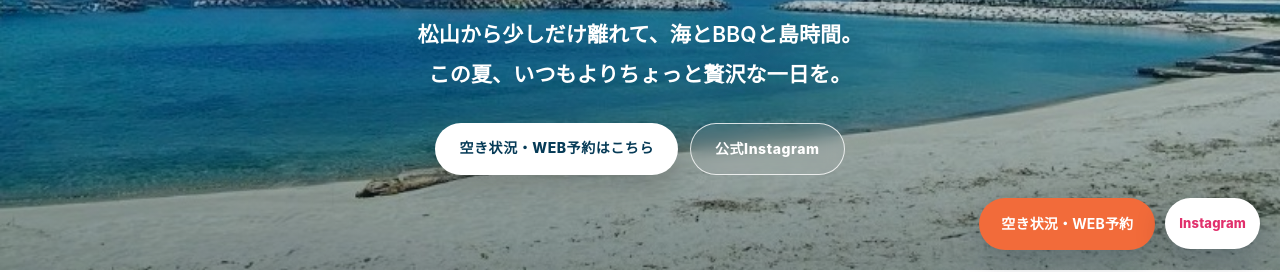
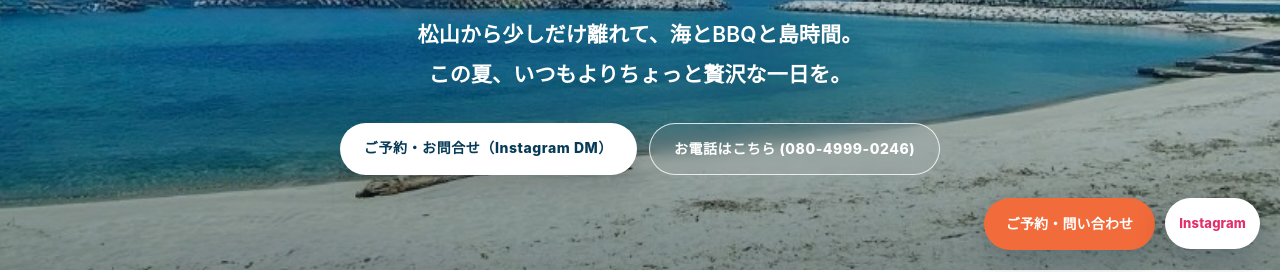
Before and after one commit to fc-mano/GoGoUmi_paradise_LP, a plain HTML site: page index.html in a window 1280 px wide. Shown: the part 530-802 px from the top of the page. Drawn offline with Linux system fonts and the light colour scheme.

Commit message:
refactor: replace web reservation links with Instagram DM and phone contact

```diff
--- a/app.js
+++ b/app.js
@@ -51,7 +51,7 @@ function renderPriceSection() {
   const container = document.querySelector('#price .container');
   if (!container) return;
 
-  const reserveUrl = cfg.reserveUrl || "https://airregi.jp/reserve/";
+  const reserveUrl = cfg.reserveUrl || "https://www.instagram.com/gogoumi_paradise";
 
   // STEP 1 特徴リスト
   const baseFeaturesHtml = (cfg.basePrice.features || [])
@@ -263,7 +263,7 @@ function renderEventSection() {
 function setupReserveLinks() {
   const reserveUrl = (typeof PRICE_CONFIG !== 'undefined' && PRICE_CONFIG.reserveUrl)
     ? PRICE_CONFIG.reserveUrl
-    : "https://airregi.jp/reserve/";
+    : "https://www.instagram.com/gogoumi_paradise";
 
   document.querySelectorAll('[data-reserve-link]').forEach(el => {
     el.href = reserveUrl;
--- a/index.html
+++ b/index.html
@@ -83,7 +83,7 @@
         "name": "予約は必要ですか？",
         "acceptedAnswer": {
           "@type": "Answer",
-          "text": "はい、事前のご予約をお願いしております。空き状況の確認・ご予約はWEB予約システム、またはInstagram DM・お電話（080-4999-0246）からお問い合わせください。"
+          "text": "はい、事前のご予約をお願いしております。空き状況の確認・ご予約はInstagram DM、またはお電話（080-4999-0246）からお問い合わせください。"
         }
       },
       {
@@ -170,10 +170,9 @@
         <h1><img src="images/logo_white_center.png" alt="GoGoUmi paradise" class="hero-logo"><span>海の虜</span></h1>
         <p class="hero-copy">松山から少しだけ離れて、海とBBQと島時間。<br>この夏、いつもよりちょっと贅沢な一日を。</p>
         <div class="cta-row">
-          <a class="btn btn-primary" href="https://airregi.jp/reserve/" data-reserve-link target="_blank"
-            rel="noopener noreferrer">空き状況・WEB予約はこちら</a>
-          <a class="btn btn-outline" href="https://www.instagram.com/gogoumi_paradise" target="_blank"
-            rel="noopener noreferrer">公式Instagram</a>
+          <a class="btn btn-primary" href="https://www.instagram.com/gogoumi_paradise" data-reserve-link target="_blank"
+            rel="noopener noreferrer">ご予約・お問合せ（Instagram DM）</a>
+          <a class="btn btn-outline" href="tel:08049990246">お電話はこちら (080-4999-0246)</a>
         </div>
       </div>
     </div>
@@ -364,9 +363,9 @@
               <div class="faq-toggle">+</div>
             </button>
             <div class="faq-a">
-              <div class="faq-a-inner">はい、事前のご予約をお願いしております。空き状況の確認・ご予約はWEB予約システム、または<a
+              <div class="faq-a-inner">はい、事前のご予約をお願いしております。空き状況の確認・ご予約は<a
                   href="https://www.instagram.com/gogoumi_paradise" target="_blank" rel="noopener noreferrer"
-                  class="link-highlight">Instagram DM</a>・お電話（<a href="tel:08049990246"
+                  class="link-highlight">Instagram DM</a>、またはお電話（<a href="tel:08049990246"
                   class="link-highlight">080-4999-0246</a>）からお問い合わせください。</div>
             </div>
           </div>
@@ -460,10 +459,9 @@
         <h2>この夏は、興居島へ。</h2>
         <p>海で遊ぶ。BBQをする。何もしない。どんな過ごし方も、きっといい。</p>
         <div class="final-actions">
-          <a class="btn btn-primary btn-accent" href="https://airregi.jp/reserve/" data-reserve-link target="_blank"
-            rel="noopener noreferrer">空き状況・WEB予約はこちら</a>
-          <a class="btn btn-deep" href="https://www.instagram.com/gogoumi_paradise" target="_blank"
-            rel="noopener noreferrer">公式Instagramを見る</a>
+          <a class="btn btn-primary btn-accent" href="https://www.instagram.com/gogoumi_paradise" data-reserve-link target="_blank"
+            rel="noopener noreferrer">ご予約・お問合せ（Instagram DM）</a>
+          <a class="btn btn-deep" href="tel:08049990246">お電話はこちら (080-4999-0246)</a>
         </div>
       </div>
     </section>
@@ -491,9 +489,9 @@
 
   <!-- 固定フロート予約バー -->
   <div class="float-bar">
-    <a class="float-btn float-reserve" href="https://airregi.jp/reserve/" data-reserve-link target="_blank"
+    <a class="float-btn float-reserve" href="https://www.instagram.com/gogoumi_paradise" data-reserve-link target="_blank"
       rel="noopener noreferrer">
-      <b>空き状況・WEB予約</b>
+      <b>ご予約・問い合わせ</b>
     </a>
     <a class="float-btn float-insta" href="https://www.instagram.com/gogoumi_paradise" target="_blank"
       rel="noopener noreferrer" title="Instagram">
--- a/prices.js
+++ b/prices.js
@@ -52,7 +52,7 @@ const PRICE_CONFIG = {
   // ----------------------------------------------------------------------------
   // 1. 予約システムのURL（Airリザーブ等のリンク先）
   // ----------------------------------------------------------------------------
-  reserveUrl: "https://airregi.jp/reserve/",
+  reserveUrl: "https://www.instagram.com/gogoumi_paradise",
 
   // ----------------------------------------------------------------------------
   // 2. 料金セクションの見出し・説明文
@@ -79,7 +79,7 @@ const PRICE_CONFIG = {
       "店頭限定！海の家ミニゲーム挑戦で特典あり",
       "営業時間 11:00〜(フード/L.O.16:00)"
     ],
-    reserveButtonText: "貸卓をWEB予約 ↗"
+    reserveButtonText: "貸卓のご予約（Instagram DM） ↗"
   },
 
   // ----------------------------------------------------------------------------
@@ -112,7 +112,7 @@ const PRICE_CONFIG = {
         "※事前予約制"
       ],
       hasReserveButton: true,
-      reserveButtonText: "BBQプランをWEB予約 ↗"
+      reserveButtonText: "BBQプランのご予約（Instagram DM） ↗"
     },
     {
       featured: false,
```
